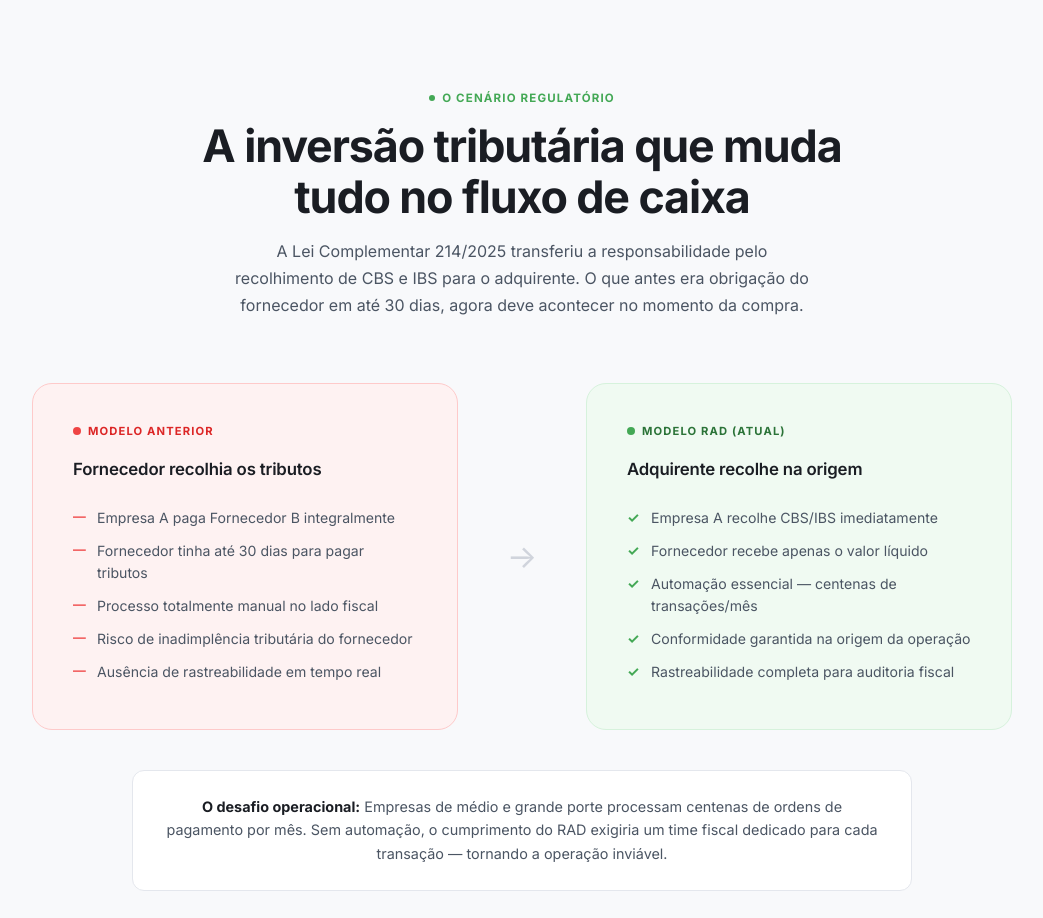
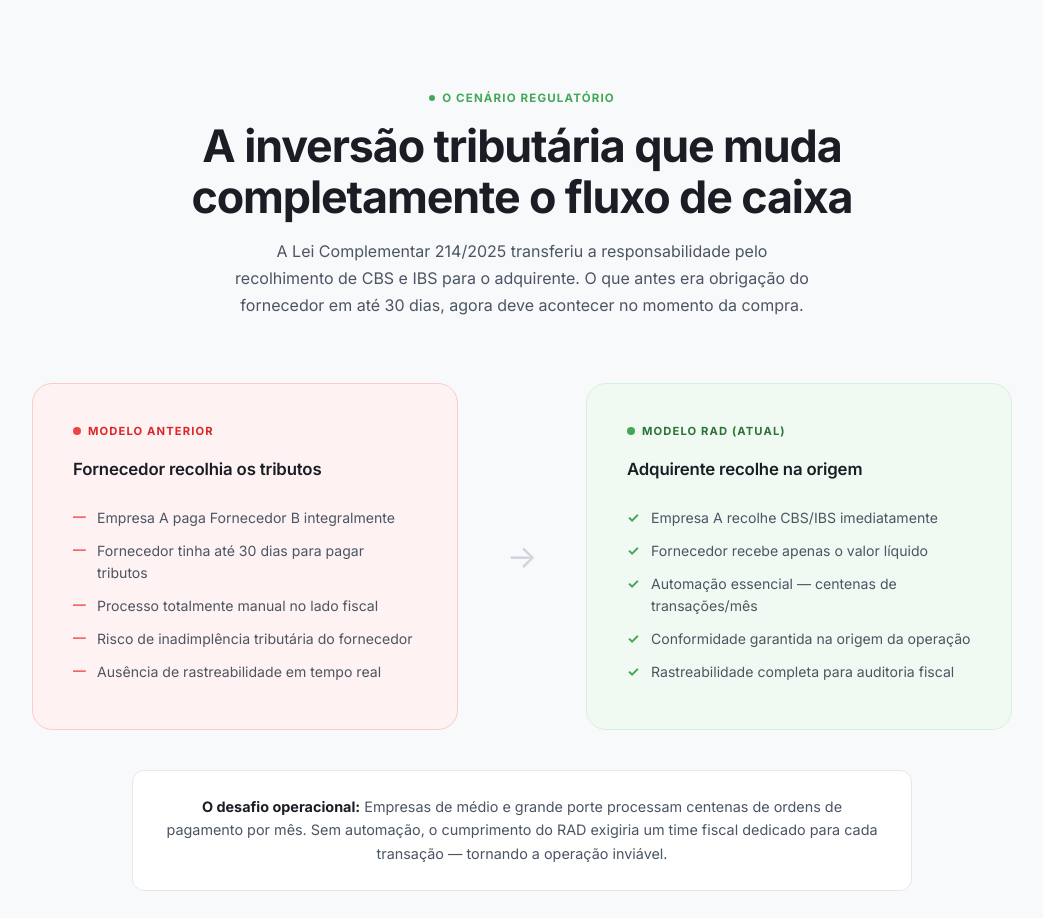
Before and after one commit to split-hubhq/site, a website: page v3.html in a window 1280 px wide. Shown: the part 1540-2458 px from the top of the page, without its empty margins (118-1161 px from the left). Drawn offline with Linux system fonts and the light colour scheme.

Commit message:
Minor text adjustments

```diff
--- a/v3.html
+++ b/v3.html
@@ -615,7 +615,7 @@
   <div class="container">
     <div class="section-header reveal" style="text-align:center;margin-bottom:4rem;">
       <div class="label">O Cenário Regulatório</div>
-      <h2>A inversão tributária que muda<br>tudo no fluxo de caixa</h2>
+      <h2>A inversão tributária que muda<br>completamente o fluxo de caixa</h2>
       <p style="max-width:580px;margin:1rem auto 0;">A Lei Complementar 214/2025 transferiu a responsabilidade pelo recolhimento de CBS e IBS para o adquirente. O que antes era obrigação do fornecedor em até 30 dias, agora deve acontecer no momento da compra.</p>
     </div>
     <div class="problem-grid">
```
